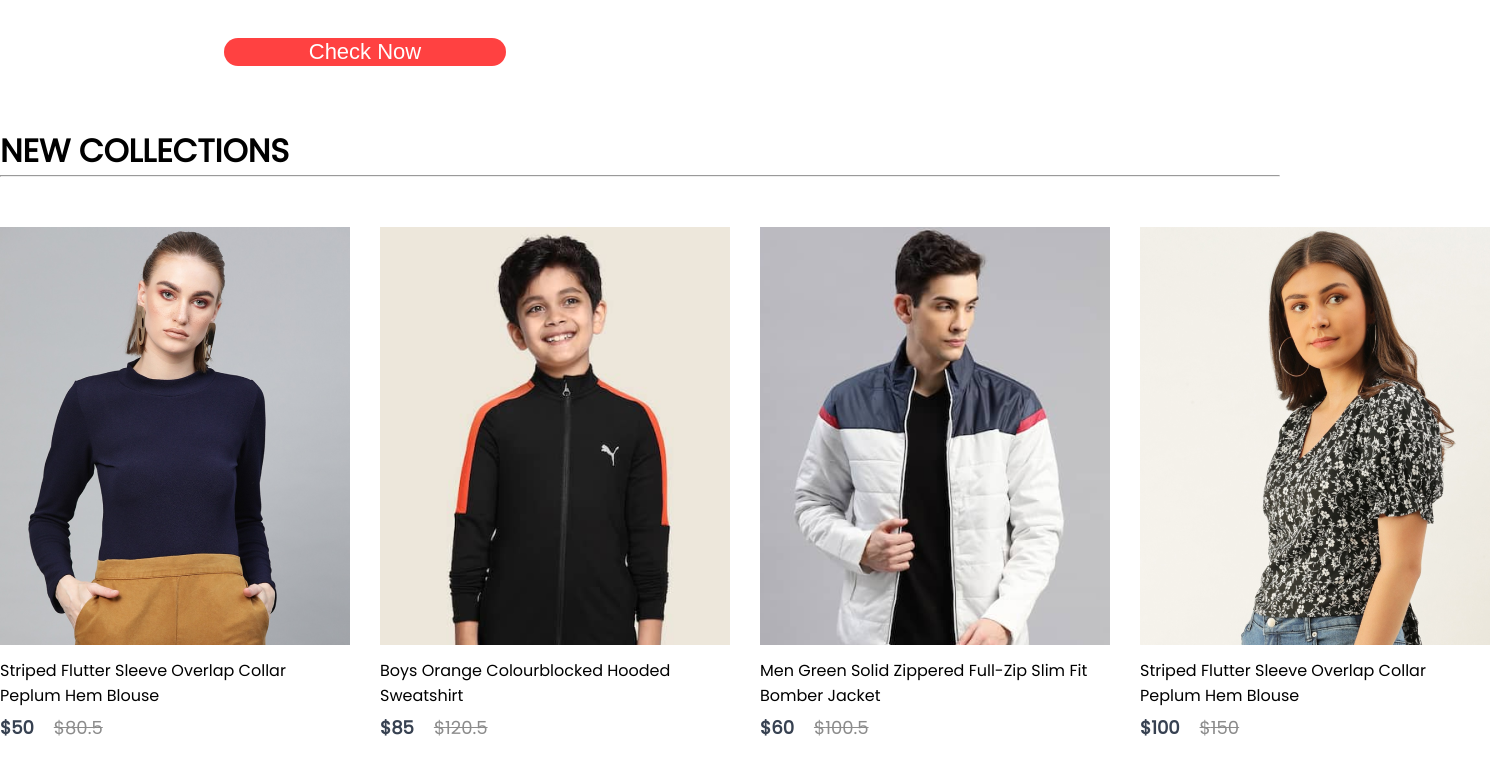
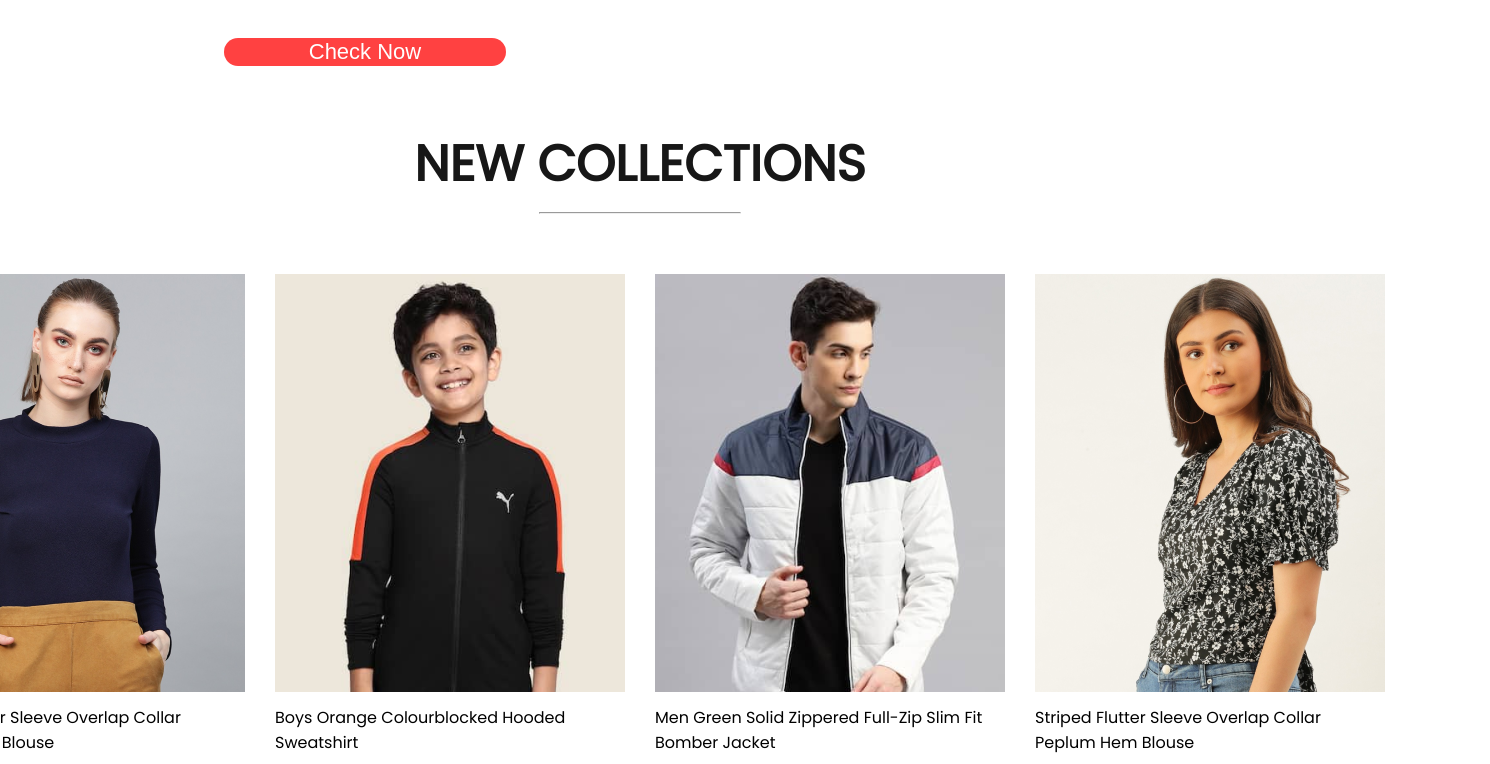
Before and after one commit to Anand15154/E-commerce-website, a React (Create React App) app: page / in a window 1280 px wide. Shown: the part 2120-2884 px from the top of the page, 1490 px wide, since content can reach past the window. Built offline with nearby package versions, Linux system fonts and the light colour scheme; a web font is replaced by a local one.

Commit message:
New collections section updated

```diff
--- a/src/Components/NewCollections/NewCollections.css
+++ b/src/Components/NewCollections/NewCollections.css
@@ -1,4 +1,4 @@
-.new-collection{
+.new-collections{
     display: flex;
     flex-direction: column;
     align-items: center;
@@ -6,13 +6,13 @@
     height: 90vh;
 
 }
-.new-collection h1{
+.new-collections h1{
     color: #171717;
     font-size: 50px;
     font-weight: 600;
 
 }
-.new-collection hr{
+.new-collections hr{
     width: 200px;
     height: 6px;
     border-radius: 10px;
@@ -20,6 +20,7 @@
 
 }
 .collections{
+
     display: grid;
     grid-template-columns: 1fr 1fr 1fr 1fr;
     margin-top: 50px;
```
